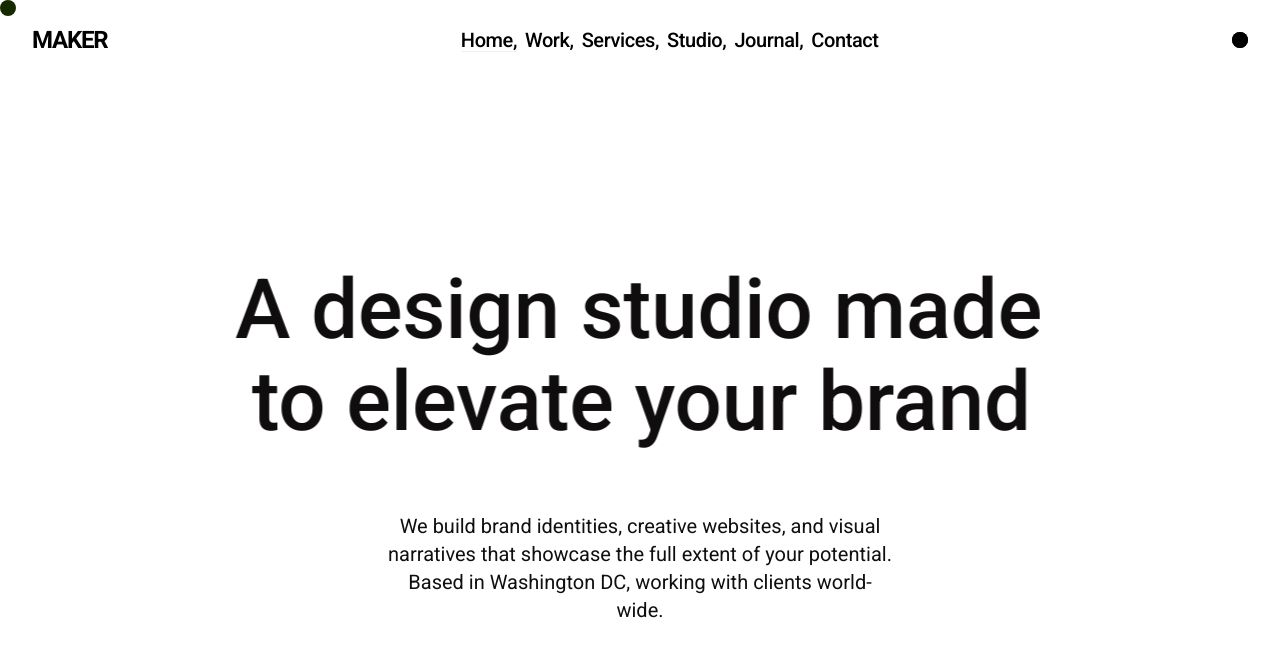
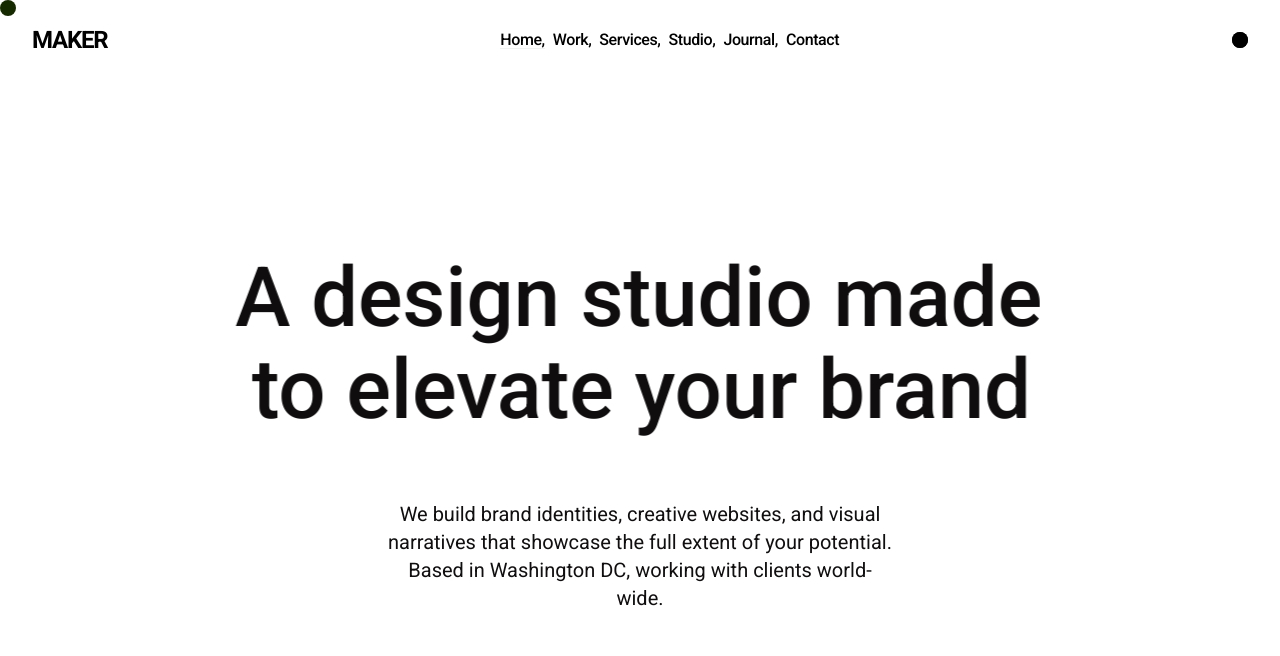
Before and after one commit to Rumon360/maker-sudios, a React (Vite) app: page / in a window 1280 px wide. Shown: the top 656 px of the page. Built offline with nearby package versions, Linux system fonts and the light colour scheme.

Commit message:
fixed header text size and hero size

```diff
--- a/src/components/header.tsx
+++ b/src/components/header.tsx
@@ -63,7 +63,7 @@ function Header({
             <li key={navLink.id} className="">
               <a
                 href="#"
-                className={cn("relative font-medium text-xl", {
+                className={cn("relative font-medium text-base", {
                   "after:absolute after:left-0 after:h-[0.8px] after:bg-primary after:w-full after:bottom-0":
                     navLink.active,
                 })}
--- a/src/components/hero.tsx
+++ b/src/components/hero.tsx
@@ -56,7 +56,7 @@ function Hero() {
       ref={containerRef}
       className="h-[200vh] md:h-[250vh] w-full relative max-w-full md:max-w-[95%] mx-auto"
     >
-      <div className="md:h-[calc(100vh-4.5rem)] pt-16 md:pt-0 sticky top-0 w-full flex justify-center items-center">
+      <div className="md:h-[calc(100vh-6rem)] pt-16 md:pt-0 sticky top-0 w-full flex justify-center items-center">
         <div className="space-y-8 md:space-y-16">
           <div>
             <AnimationText
```
